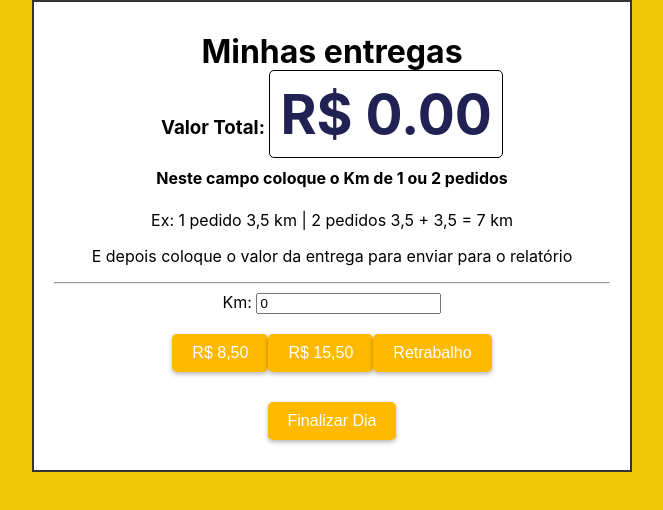
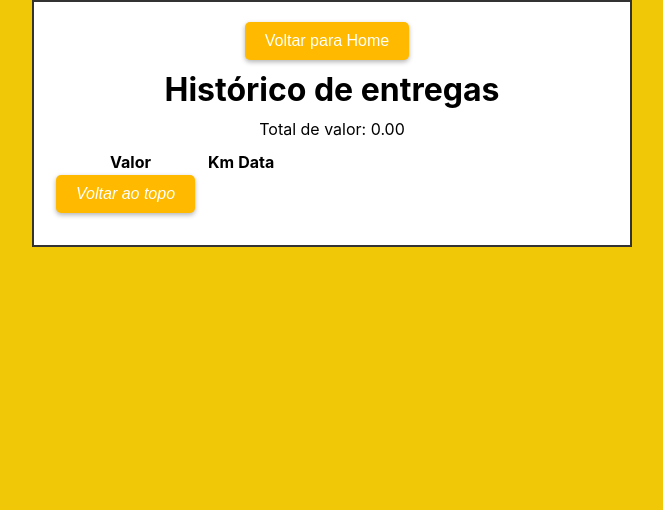
Before and after one commit to OWillMatheuz/meus-valores, a React (Create React App) app: page /historico in a window 1280 px wide. Shown: the top 510 px of the page, without its empty margins (308-971 px from the left). Built offline with nearby package versions, Linux system fonts and the light colour scheme.

Commit message:
versão 4.0.0

```diff
--- a/package.json
+++ b/package.json
@@ -12,12 +12,15 @@
     "@mui/material": "5.0.6",
     "@types/node": "^16.18.23",
     "@types/react": "^17",
+    "@types/react-calendar": "^3.9.0",
     "@types/react-dom": "^17",
     "@types/redux": "3.6.0",
     "axios": "0.21.4",
     "date-fns": "^2.29.3",
     "nodemailer": "^6.9.1",
     "react": "^17",
+    "react-calendar": "^4.2.1",
+    "react-datepicker": "^4.11.0",
     "react-dom": "^17",
     "react-redux": "7.2.5",
     "react-router-dom": "^6.10.0",
--- a/src/App.tsx
+++ b/src/App.tsx
@@ -1,13 +1,19 @@
 import React from 'react';
+import { BrowserRouter, Route, Router, Routes } from 'react-router-dom';
 import Home from './paginas/home/Home';
 import './App.css';
+import Historico from './paginas/historico/Historico';
+
 
 function App() {
   return (
-    <div>
-
-      <Home />
-    </div>
+    <BrowserRouter>
+      <Routes>
+      <Route  path="/" element={<Home />} />
+      <Route  path="/home" element={<Home />} />
+      <Route path="/historico" element={<Historico />} />
+      </Routes>
+    </BrowserRouter>
   );
 }
 
--- /dev/null
+++ b/src/paginas/historico/Historico.css
@@ -0,0 +1,35 @@
+.wrapper {
+    display: flex;
+    justify-content: center;
+    align-items: center;
+    height: 100vh;
+    width: 100vw;
+  }
+
+  .container {
+    background-color: #f1f1f1;
+    border: 2px solid #ddd;
+    border-radius: 5px;
+    box-shadow: 0 0 10px rgba(0, 0, 0, 0.1);
+    padding: 20px;
+    max-width: 600px;
+    width: 90%;
+  }
+
+  .voltar-btn {
+    display: block;
+    margin-bottom: 10px;
+  }
+
+  .voltar-btn{
+
+        background-color: #F1C40F;
+        color: #FFF;
+        padding: 10px;
+        border-radius: 5px;
+        text-decoration: none;
+        margin-right: 10px;
+        font-weight: bold;
+        font-size: 16px;
+        border: none;
+  }
--- /dev/null
+++ b/src/paginas/historico/Historico.tsx
@@ -0,0 +1,71 @@
+import React, { useState, useEffect } from "react";
+import { Link } from "react-router-dom";
+
+interface ValorRegistrado {
+  descricao: string;
+  km: string;
+  valor: string;
+  data: string;
+  tipoEntrega: string;
+}
+
+function Historico() {
+  const [valoresRegistrados, setValoresRegistrados] = useState<
+    ValorRegistrado[]
+  >([]);
+
+  useEffect(() => {
+    const valoresRegistrados = localStorage.getItem("valoresRegistrados");
+    if (valoresRegistrados) {
+      setValoresRegistrados(JSON.parse(valoresRegistrados));
+    }
+  }, []);
+
+  const getTotalValor = () => {
+    let total = 0;
+    for (let i = 0; i < valoresRegistrados.length; i++) {
+      total += Number(valoresRegistrados[i].valor);
+    }
+    return total.toFixed(2);
+  };
+
+  return (
+    <>
+      <div className="container background-whatsapp">
+      <Link to="/">
+          <button>Voltar para Home</button>
+        </Link>
+        <h1>Histórico de entregas</h1>
+        <div className="form-group">
+          <label htmlFor="total-valor">Total de valor: </label>
+          <span id="total-valor">{getTotalValor()}</span>
+        </div>
+        <table>
+          <thead>
+            <tr>
+              <th>Valor</th>
+              <th>Km</th>
+              <th>Data</th>
+
+            </tr>
+          </thead>
+          <tbody>
+            {valoresRegistrados.map((valor, index) => (
+              <tr key={index}>
+                <td>{valor.descricao}</td>
+                <td>{valor.km}</td>
+                <td>{valor.data}</td>
+              </tr>
+            ))}
+          </tbody>
+          <button onClick={() => window.scrollTo({ top: 0, behavior: "smooth" })}>
+          <i className="fas fa-chevron-up">Voltar ao topo</i>
+        </button>
+        </table>
+
+      </div>
+    </>
+  );
+}
+
+export default Historico;
--- a/src/paginas/home/Home.css
+++ b/src/paginas/home/Home.css
@@ -86,3 +86,9 @@ svg {
     padding: 5px;
   }
 }
+
+.valor {
+  font-weight: bold;
+  font-size: 1.2em;
+  color: rgb(33, 33, 84);
+}
--- a/src/paginas/home/Home.tsx
+++ b/src/paginas/home/Home.tsx
@@ -1,15 +1,28 @@
 import { useState, useEffect } from "react";
-import './Home.css'
+import "./Home.css";
+import { Link } from "react-router-dom";
+import React from "react";
+
+interface ValorRegistrado {
+  data: string;
+  tipoEntrega: number;
+  valor: number;
+  km: number;
+  descricao: string;
+}
 
 function Home() {
   const [valorTotal, setValorTotal] = useState(0);
-  const [valoresRegistrados, setValoresRegistrados] = useState<{ data: string; valor: number; km: number; descricao: string; }[]>([]);
+  const [valoresRegistrados, setValoresRegistrados] = useState<
+    ValorRegistrado[]
+  >([]);
   const [km, setKm] = useState(0);
 
   function handleKmChange(event: React.ChangeEvent<HTMLInputElement>) {
     const kmValue = parseFloat(event.target.value);
     setKm(kmValue);
   }
+
   useEffect(() => {
     const storedValores = localStorage.getItem("valoresRegistrados");
     const storedValorTotal = localStorage.getItem("valorTotal");
@@ -22,57 +35,116 @@ function Home() {
   }, []);
 
   useEffect(() => {
-    localStorage.setItem("valoresRegistrados", JSON.stringify(valoresRegistrados));
+    localStorage.setItem(
+      "valoresRegistrados",
+      JSON.stringify(valoresRegistrados)
+    );
     localStorage.setItem("valorTotal", String(valorTotal));
   }, [valoresRegistrados, valorTotal]);
 
   function adicionarValor(valor: number, descricao: string) {
-    const novaData = new Date().toLocaleDateString();
-    const novoValor = { data: novaData, valor: valor, km: km, descricao: descricao };
-    setValorTotal(valorTotal + valor);
-    setValoresRegistrados([...valoresRegistrados, novoValor]);
+    const novaData = new Date().toLocaleString();
+    const tipoEntrega = valoresRegistrados.length + 1;
+    const novoValor = {
+      data: novaData,
+      valor: valor,
+      km: km,
+      descricao: descricao,
+      tipoEntrega: tipoEntrega,
+    };
+    setValorTotal((prevValorTotal) => prevValorTotal + valor);
+    setValoresRegistrados((prevValoresRegistrados) => [
+      ...prevValoresRegistrados,
+      novoValor,
+    ]);
   }
 
   function apagarValor(index: number) {
     const valorApagado = valoresRegistrados[index].valor;
     const valoresRestantes = valoresRegistrados.filter((_, i) => i !== index);
-    setValorTotal(valorTotal - valorApagado);
+    setValorTotal((prevValorTotal) => prevValorTotal - valorApagado);
     setValoresRegistrados(valoresRestantes);
   }
 
   function finalizarDia() {
     // TODO: enviar valores por email
   }
+  const [showScroll, setShowScroll] = useState(false);
+
+  const checkScrollTop = () => {
+    if (!showScroll && window.pageYOffset > 400) {
+      setShowScroll(true);
+    } else if (showScroll && window.pageYOffset <= 400) {
+      setShowScroll(false);
+    }
+  };
+
+  useEffect(() => {
+    window.addEventListener("scroll", checkScrollTop);
+    return () => {
+      window.removeEventListener("scroll", checkScrollTop);
+    };
+  }, [showScroll]);
+
+  const scrollTop = () => {
+    window.scrollTo({ top: 0, behavior: "smooth" });
+  };
 
   return (
     <>
-
       <div className="container background-whatsapp">
         <h1>Minhas entregas</h1>
-    <h3>Valor Total: <span className="destaque">R$ {valorTotal.toFixed(2)}</span></h3>
+        <h3>
+          Valor Total:{" "}
+          <span className="destaque">R$ {valorTotal.toFixed(2)}</span>
+        </h3>
+        <hr />
+        <Link to="/historico">
+          <button onClick={() => finalizarDia()}>Ver Histórico</button>
+        </Link>
         <div>
           <h4>Neste campo coloque o Km de 1 ou 2 pedidos</h4>
           <p>Ex: 1 pedido 3,5 km | 2 pedidos 3,5 + 3,5 = 7 km</p>
-        <p>E depois coloque o valor da entrega para enviar para o relatório</p>
+          <p>
+            E depois coloque o valor da entrega para enviar para o relatório
+          </p>
           <hr />
           <label htmlFor="km">Km: </label>
-        <input type="number" id="km-input" value={km} onChange={handleKmChange} />
+          <input
+            type="number"
+            id="km-input"
+            value={km}
+            onChange={handleKmChange}
+          />
         </div>
-      <button onClick={() => adicionarValor(8.5, 'Valor de R$ 8,50')}><span>R$ 8,50</span></button>
-      <button onClick={() => adicionarValor(15.5, 'Valor de R$ 15,50')}><span>R$ 15,50</span></button>
-      <button onClick={() => adicionarValor(8.5, 'Retrabalho')}><span>Retrabalho</span></button>
+        <button onClick={() => adicionarValor(8.5, "Valor de R$ 8,50")}>
+          <span>R$ 8,50</span>
+        </button>
+        <button onClick={() => adicionarValor(15.5, "Valor de R$ 15,50")}>
+          <span>R$ 15,50</span>
+        </button>
+        <button onClick={() => adicionarValor(8.5, "Retrabalho")}>
+          <span>Retrabalho</span>
+        </button>
         <div>
           {valoresRegistrados.map((valor, index) => (
             <div key={index}>
-            <p>{valor.data} | R$ {valor.valor.toFixed(1)} | Km: {valor.km}</p>
+              <p>
+                {valor.data} |{" "}
+                <span className="valor">{`R$ ${valor.valor.toFixed(1)}`}</span>{" "}
+                | Km: {valor.km}
+              </p>
               <button onClick={() => apagarValor(index)}>Apagar</button>
             </div>
           ))}
         </div>
-      <button onClick={() => finalizarDia()}>Finalizar Dia</button>
+        <button onClick={() => window.scrollTo({ top: 0, behavior: "smooth" })}>
+          <i className="fas fa-chevron-up">Voltar ao topo</i>
+        </button>
       </div>
     </>
   );
 }
 
-export default Home
+export default Home;
+export type { ValorRegistrado };
--- a/tsconfig.json
+++ b/tsconfig.json
@@ -6,6 +6,7 @@
       "dom.iterable",
       "esnext"
     ],
+
     "allowJs": true,
     "skipLibCheck": true,
     "esModuleInterop": true,
```
Also changed, not shown: 2 other files (tests, documents, lock files or other folders). Lines whose indentation alone changed are shown as unchanged.
